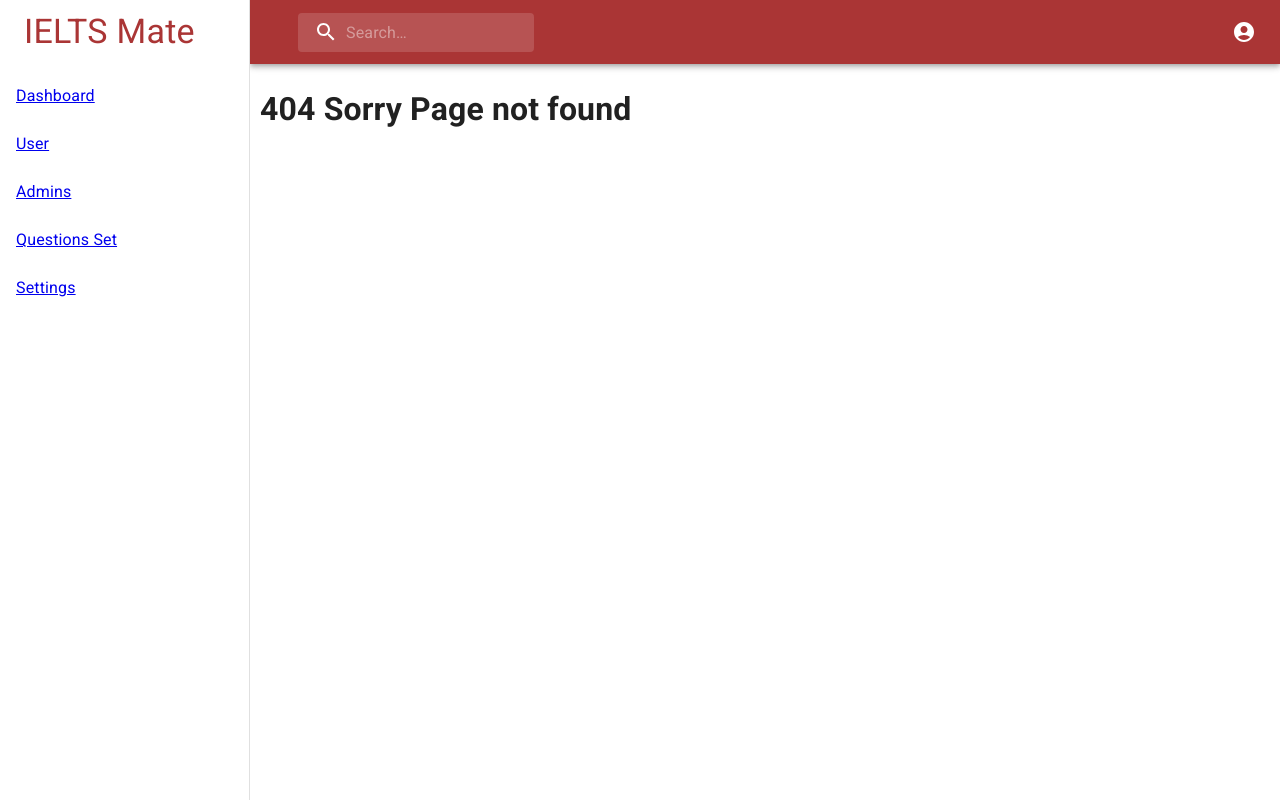
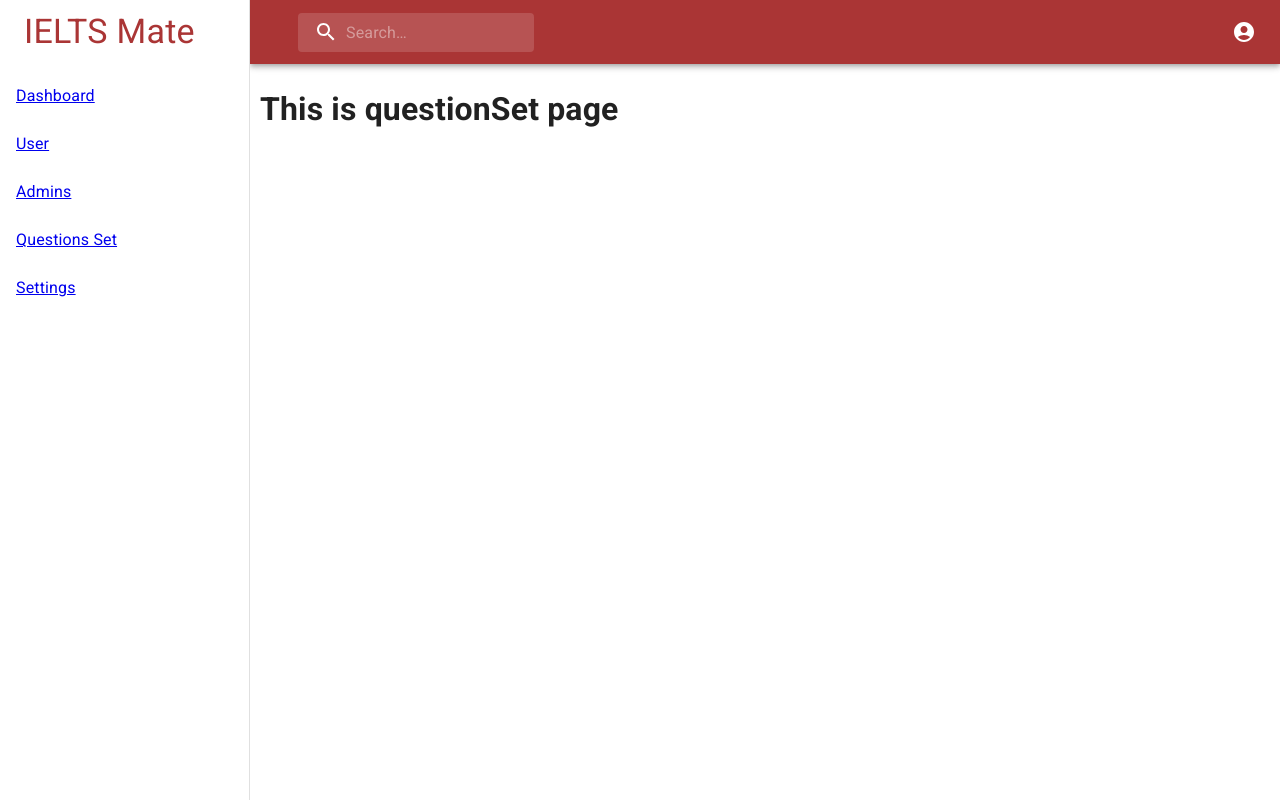
Before and after one commit to rahmanrafi32/Adminpanel-Template, a React (Create React App) app: page /questionset in a window 1280 px wide. Before the commit this address had no page. Shown: the top 800 px of the page. Built offline with nearby package versions, Linux system fonts and the light colour scheme.

Commit message:
from web

```diff
--- a/src/App.js
+++ b/src/App.js
@@ -20,7 +20,7 @@ function App() {
         <Route path={"/dashboard"} exact component={Dashboard}/>
         <Route path={"/admin"} component={Admins}/>
         <Route path={"/users"} component={Users}/>
-        {/*<Route path={"/questionset"} component={QuestionSet}/>*/}
+        <Route path={"/questionset"} component={QuestionSet}/>
         <Route path={"/settings"} component={Settings}/>
         <Route path={"/*"} component={NotFound}/>
       </Switch>
```
